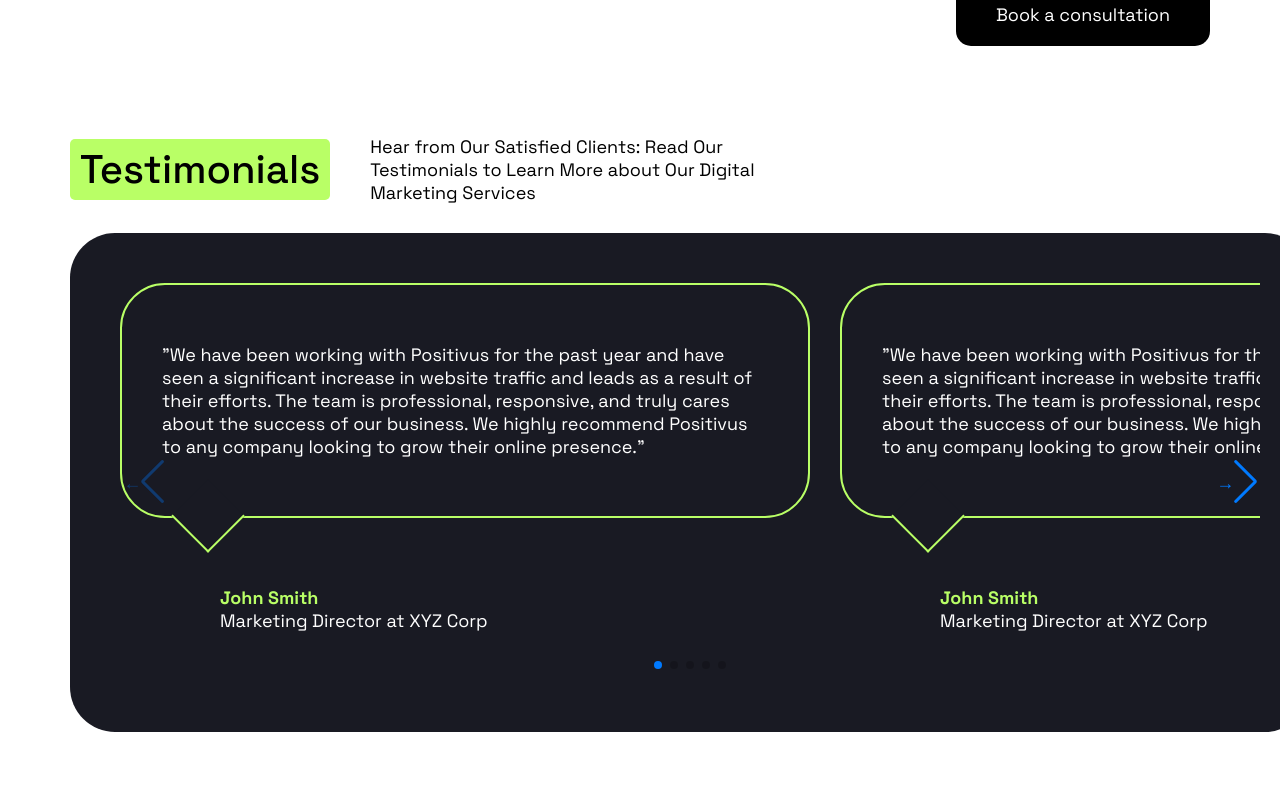
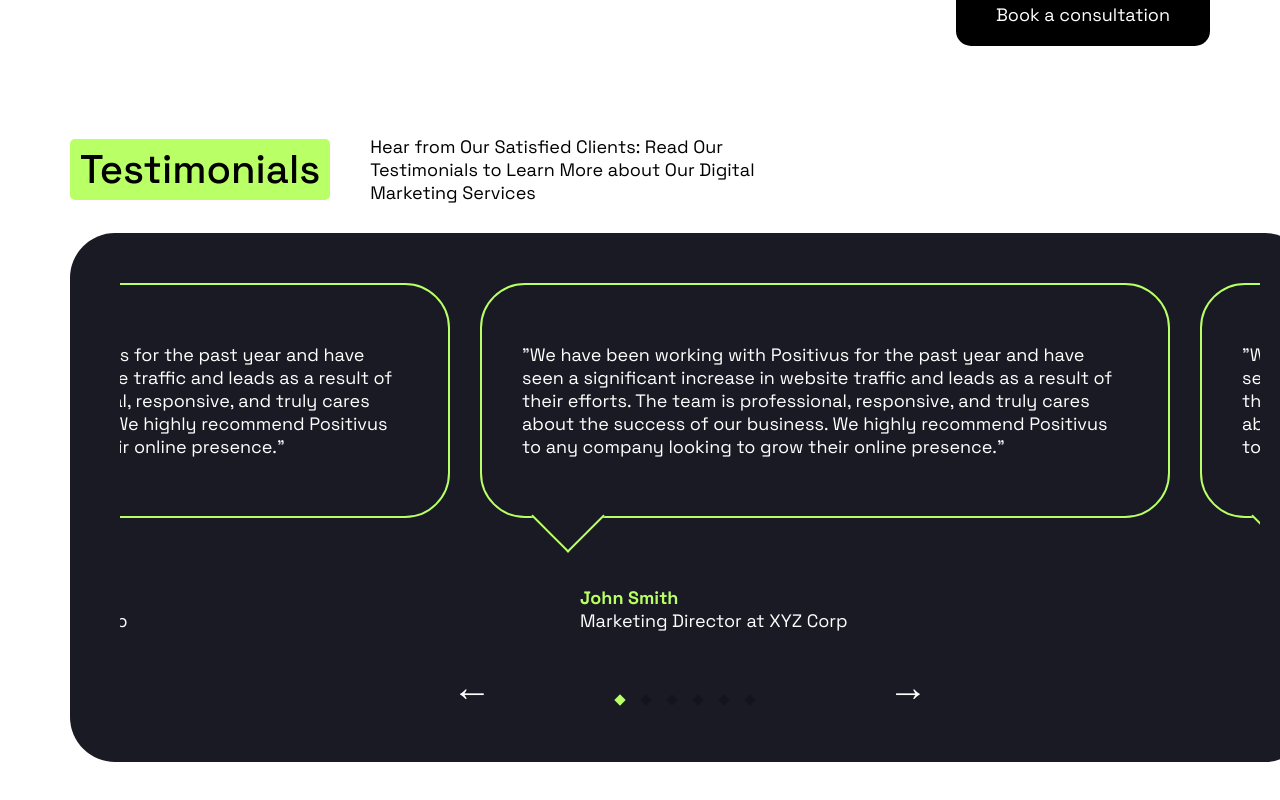
Before and after one commit to puncher-dope/react-positive-landing, a React (Vite) app: page / in a window 1280 px wide. Shown: the part 5901-6701 px from the top of the page. Built offline with nearby package versions, Linux system fonts and the light colour scheme.

Commit message:
add block with comments

```diff
--- a/src/main/Comments/Slider.jsx
+++ b/src/main/Comments/Slider.jsx
@@ -4,20 +4,32 @@ import "../styles/Comments.css"
 import 'swiper/css'
 import 'swiper/css/navigation';
 import 'swiper/css/pagination';
+import { EffectCoverflow } from 'swiper/modules';
 
 import ComponentMessage from "./ComponentMessage"
 export default function Slider() {
   return (
     <Swiper
       modules={[Navigation, Pagination]}
+      centeredSlides={true}
+      effect={'coverflow'}
       spaceBetween={300}
       slidesPerView={2}
+      EffectCoverflow={{
+        rotate: 0,
+        stretch: 0,
+        depth: 100,
+        modifier: 2,
+      }}
+      loop={true}
       navigation={{
         nextEl: '.swiper-button-next',
         prevEl: '.swiper-button-prev',
-        clickable: true
       }}
-      pagination={{ clickable: false }}
+      pagination={{
+        // el: '.swiper-pagination',
+        clickable: false,
+      }}
     >
       <SwiperSlide><ComponentMessage /></SwiperSlide>
       <SwiperSlide><ComponentMessage /></SwiperSlide>
@@ -30,10 +42,10 @@ export default function Slider() {
         <div className='swiper-button-prev slider-arrow'>
           &#8592;
         </div>
+        {/* <div className='swiper-pagination' /> */}
         <div className='swiper-button-next slider-arrow'>
           &#8594;
         </div>
-
       </div>
     </Swiper>
   )
--- a/src/main/styles/Comments.css
+++ b/src/main/styles/Comments.css
@@ -23,12 +23,6 @@
 }
 
 
-
-.div-stars {
-  display: flex;
-  gap: 20px;
-}
-
 .div-comments {
   display: flex;
   justify-content: center;
@@ -36,8 +30,7 @@
 }
 
 .div-component {
-
-  margin-bottom: 50px;
+  margin-bottom: 80px;
 }
 
 .div-comment {
@@ -68,3 +61,53 @@
 .div-description {
   padding-left: 100px;
 }
+
+.swiper-button-prev::after,
+.swiper-button-next::after {
+  display: none;
+
+}
+
+.swiper-button-prev,
+.swiper-button-next {
+  font-family: monospace, sans-serif;
+  font-size: 40px;
+  color: #fff !important;
+  top: 95% !important;
+  width: 60% !important;
+  user-select: none !important;
+}
+
+.swiper-pagination-fraction,
+.swiper-pagination-custom,
+.swiper-horizontal>.swiper-pagination-bullets,
+.swiper-pagination-bullets.swiper-pagination-horizontal {
+  display: flex !important;
+  justify-content: flex-end !important;
+  left: 6% !important;
+  gap: 10px !important;
+  width: 50% !important;
+}
+
+.slider-controller {
+  display: flex !important;
+  justify-content: center !important;
+  width: 50% !important;
+}
+
+.swiper-pagination-bullet {
+  border-radius: 0 !important;
+  transform: rotate(45deg) !important;
+  /* color: #B9FF66 !important; */
+  /* content: '✦' !important; */
+}
+
+.swiper-pagination-bullet-active {
+  background-color: #B9FF66 !important;
+}
+
+/* .swiper-pagination {
+  color: #fff;
+  width: 100%;
+  top: 20px;
+} */
```
